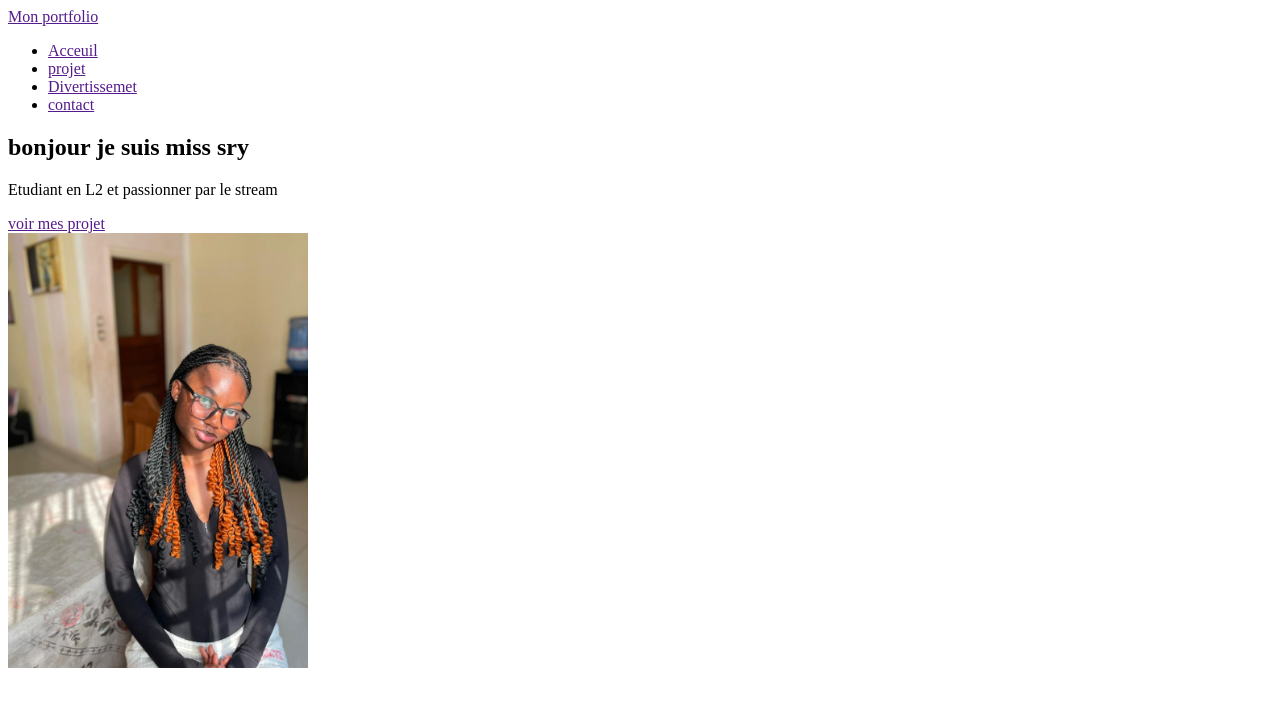
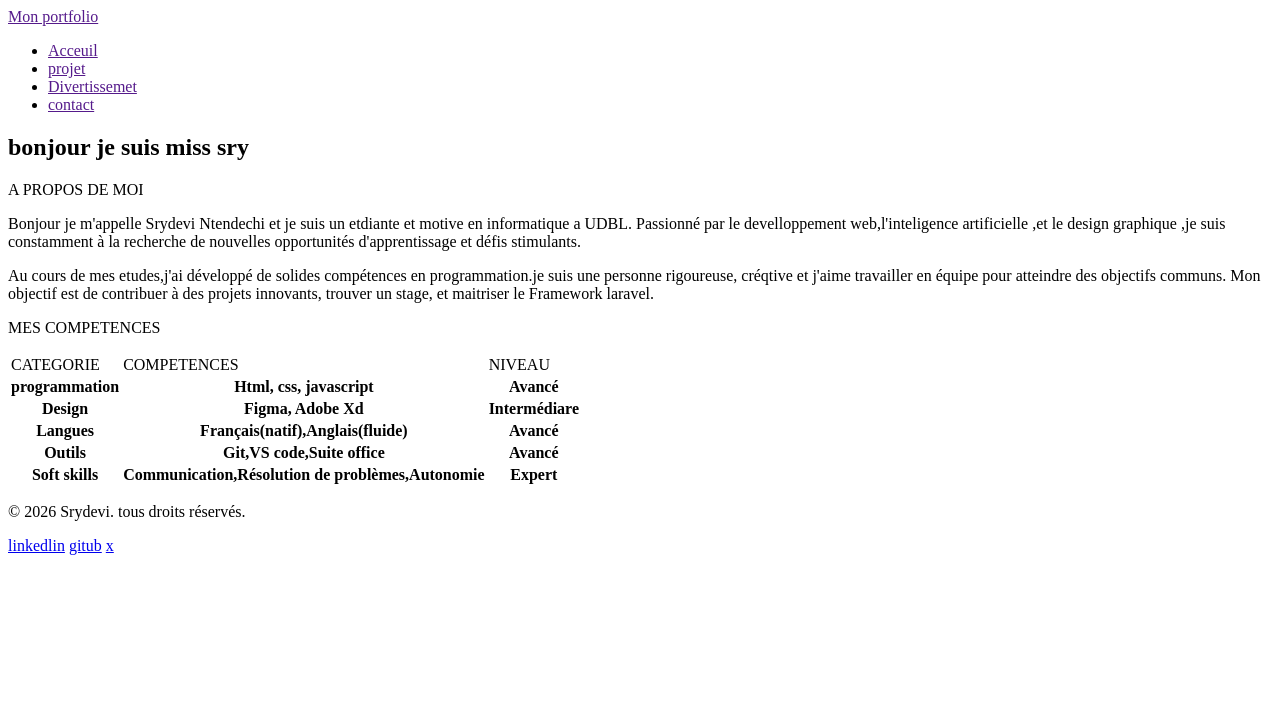
Before and after one commit to NTENDECHISRYDEVINTENDECHI/Mon-Portfolio-2026, a plain HTML site: page index.html in a window 1280 px wide. Drawn offline with Linux system fonts and the light colour scheme.

Commit message:
mon 4ème projet

```diff
--- a/index.html
+++ b/index.html
@@ -24,16 +24,69 @@
         <section>
             <div>
                 <h1>bonjour je suis miss sry</h1>
-                <p>Etudiant en L2 et passionner par le stream</p>
-                <a href="">voir mes projet</a>
-            </div>
-            <div>
-                <img src="sry1/Miss sry.jpg" alt="Miss sry streameuse"width="300">
-            </div>
-        </section>
-        <section></section>
-        <section></section>
-    </main>
-    <footer></footer>
+                <p>A PROPOS DE MOI</p>
+                <P>Bonjour je m'appelle Srydevi Ntendechi et je suis un etdiante et motive en informatique a UDBL.
+                    Passionné par le develloppement web,l'inteligence artificielle ,et le design graphique
+                    ,je suis constamment à la recherche de nouvelles opportunités d'apprentissage et défis stimulants.
+                </P>
+
+                <p>Au cours de mes etudes,j'ai développé de solides compétences en programmation.je suis une personne rigoureuse,
+                    créqtive et j'aime travailler en équipe pour atteindre des objectifs communs. Mon objectif est de contribuer à des projets innovants,
+                    trouver un stage, et maitriser le Framework laravel. </p>
+
+                    <p> MES COMPETENCES</p>
+
+                    <table>
+                        <head>
+                            <tr>
+                                <td>CATEGORIE</td>
+                                <td>COMPETENCES</td>
+                                <td>NIVEAU</td>
+                            </tr>
+                            <head>
+                                <body>
+                                    <tr>
+                                        <th>programmation</th>
+                                        <th>Html, css, javascript</th>
+                                        <th>Avancé</th>
+                                    </tr>
+                                    <tr>
+                                        <th>Design</th>
+                                        <th>Figma, Adobe Xd</th>
+                                        <th>Intermédiare</th>
+                                    </tr>
+                                    <tr>
+                                        <th>Langues</th>
+                                        <th>Français(natif),Anglais(fluide)</th>
+                                        <th>Avancé</th>
+                                    </tr>
+                                    <tr>
+                                        <th>Outils</th>
+                                        <th>Git,VS code,Suite office</th>
+                                        <th>Avancé</th>
+                                    </tr>
+                                    <tr>
+                                        <th>Soft skills</th>
+                                        <th>Communication,Résolution de problèmes,Autonomie</th>
+                                        <th>Expert</th>
+                                    </tr>
+                                </body>
+                            </head>
+                        </head>
+                    </table>
+                    <section>
+                        <main>
+                            <footer>
+                            <p>© 2026 Srydevi. tous droits réservés.</p>
+                            <div>
+                                <nav>
+                                    <a href="mon lien linkedlin">linkedlin</a>
+                                    <a href="mon lien gitub">gitub</a>
+                                    <a href="mon lien-x">x</a>
+                                </nav>
+                            </div>
+                        </footer>
+                        </main>
+                       </section>
 </body>
 </html>
```
